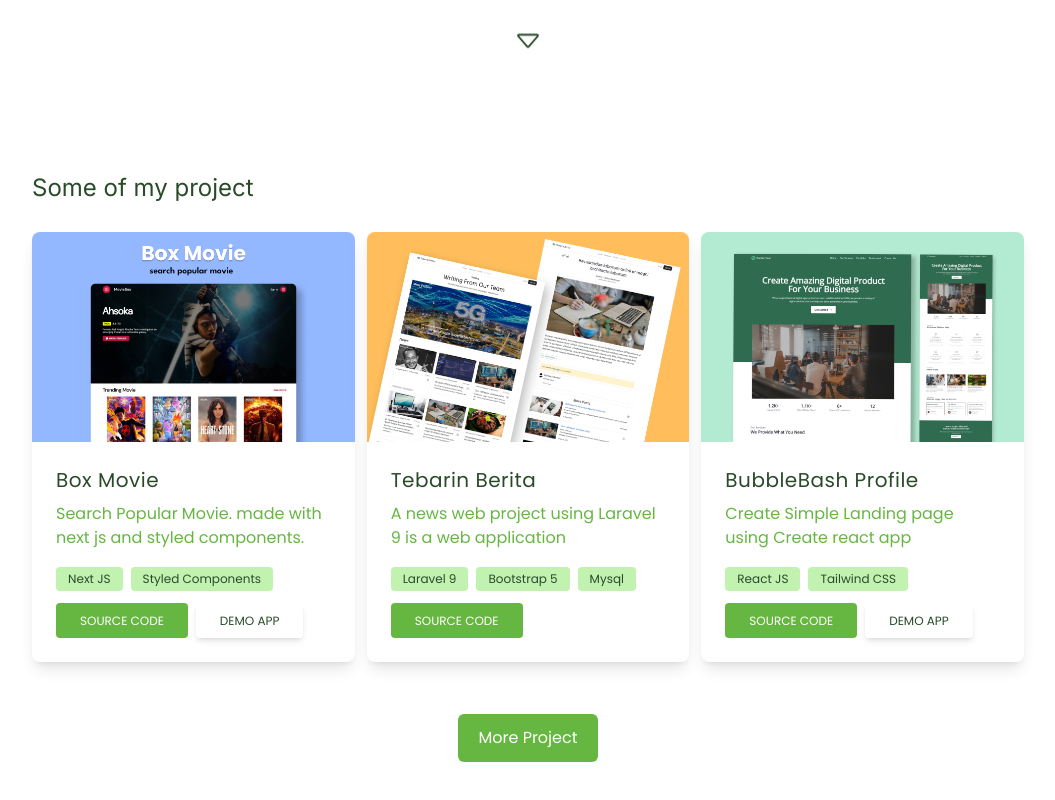
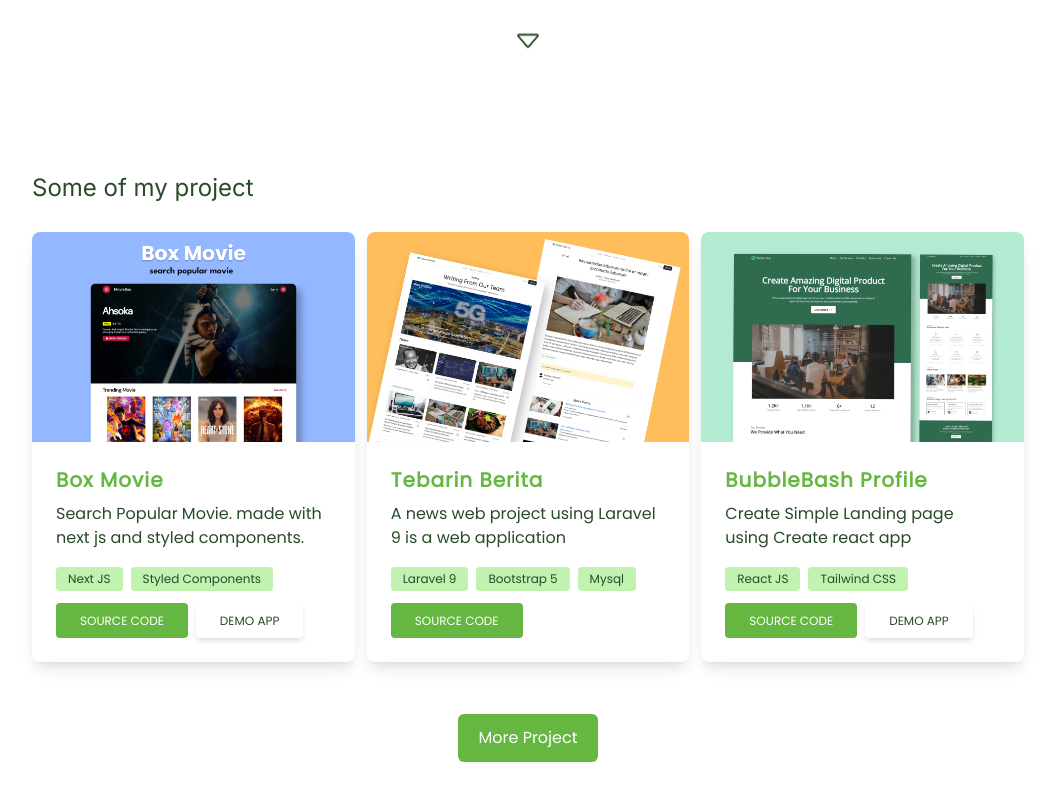
Before and after one commit to MirzaMaulana/Personal-Website, a Next.js app: page / in a window 1280 px wide. Shown: the part 488-1288 px from the top of the page, without its empty margins (112-1167 px from the left). Built offline with nearby package versions, Linux system fonts and the light colour scheme.

Commit message:
style: change color card

```diff
--- a/components/common/ProjectCard/ProjectCard.tsx
+++ b/components/common/ProjectCard/ProjectCard.tsx
@@ -25,10 +25,10 @@ export default function ProjectCard({
         <Image className="rounded-t-lg" src={image} alt="" />
       </Link>
       <div className="p-6">
-        <h5 className="text-forest-green text-xl font-medium tracking-wide mb-2">
+        <h5 className="text-moss-green text-xl font-semibold tracking-wider mb-2">
           {cardTitle}
         </h5>
-        <p className="text-moss-green text-base mb-4">{cardDescription}</p>
+        <p className="text-forest-green text-base mb-4">{cardDescription}</p>
         <span className="text-xs text-white">
           {tech.map((technology, index) => (
             <button
```
